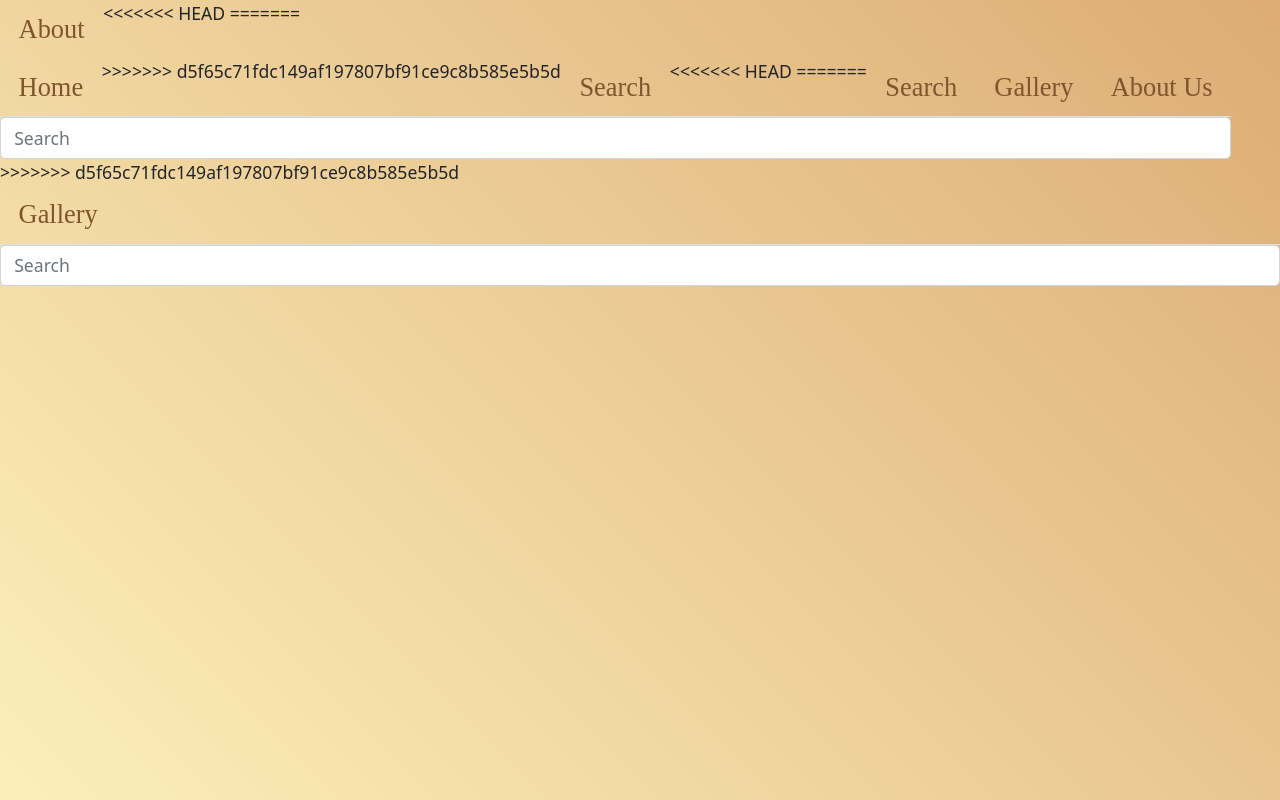
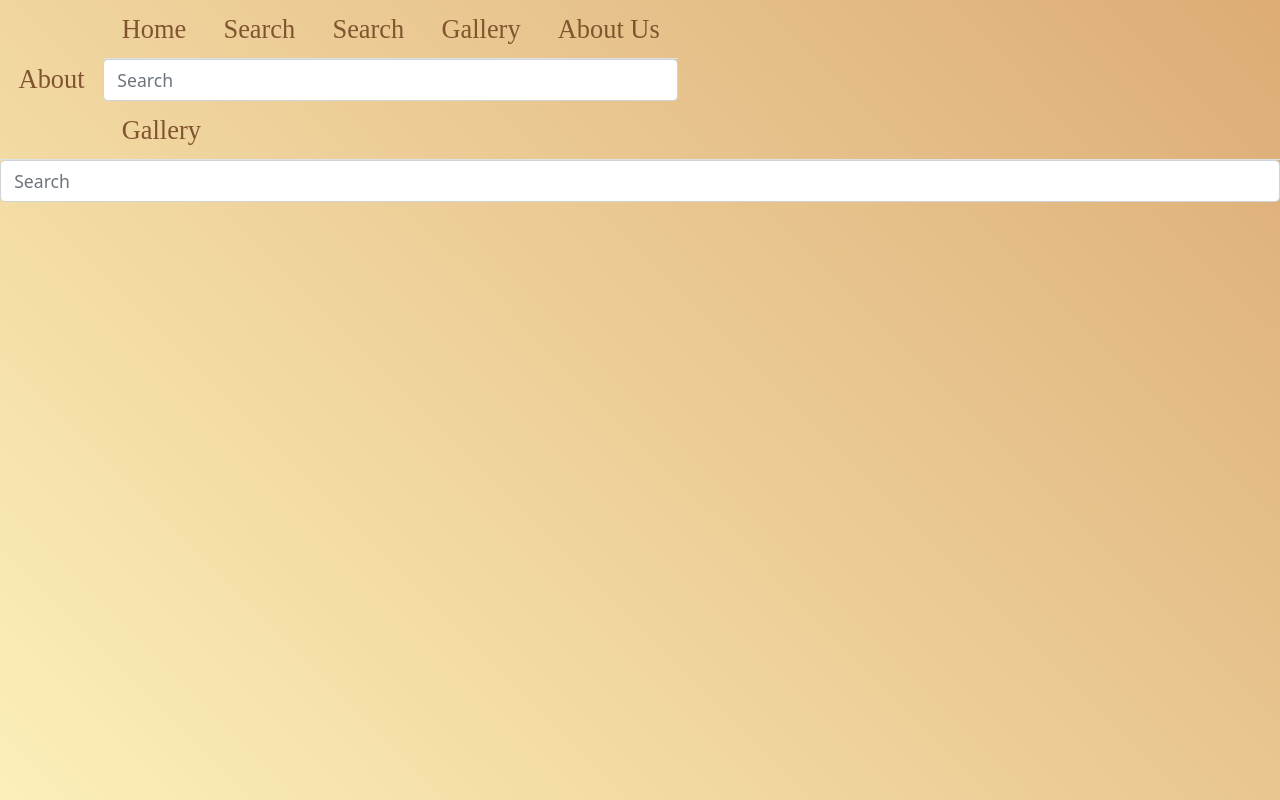
Before and after one commit to daliaramos/daliaramos.github.io, a plain HTML site: page index.html in a window 1280 px wide. Drawn offline with nearby package versions, Linux system fonts and the light colour scheme; no server answers; a web font is replaced by a local one.

Commit message:
Fixed merge conflicts showing up

```diff
--- a/index.html
+++ b/index.html
@@ -28,8 +28,6 @@
 					<button class="nav-link" id="nav-home-tab" data-bs-toggle="tab" data-bs-target="#nav-home"
 						type="button" role="tab" aria-controls="nav-home" aria-selected="true">About</button>
 
-<<<<<<< HEAD
-=======
 			<body>
 				<main>
 					<div id="main-container">
@@ -40,13 +38,10 @@
 									data-bs-toggle="tab" data-bs-target="#search"
 									type="button" role="tab" aria-controls="search"
 									aria-selected="false">Home</button>
->>>>>>> d5f65c71fdc149af197807bf91ce9c8b585e5b5d
 
 					<button class="nav-link" id="nav-search-tab" data-bs-toggle="tab" data-bs-target="#search"
 						type="button" role="tab" aria-controls="search" aria-selected="true">Search</button>
 
-<<<<<<< HEAD
-=======
 								<button class="nav-link" id="nav-search-tab"
 									data-bs-toggle="tab" data-bs-target="#search"
 									type="button" role="tab" aria-controls="search"
@@ -88,7 +83,6 @@
 								aria-labelledby="nav-gallery-tab">
 								bye</div>
 						</div>
->>>>>>> d5f65c71fdc149af197807bf91ce9c8b585e5b5d
 
 					<button class="nav-link" id="nav-gallery-tab" data-bs-toggle="tab" data-bs-target="#gallery"
 						type="button" role="tab" aria-controls="gallery" aria-selected="false">Gallery</button>
```
